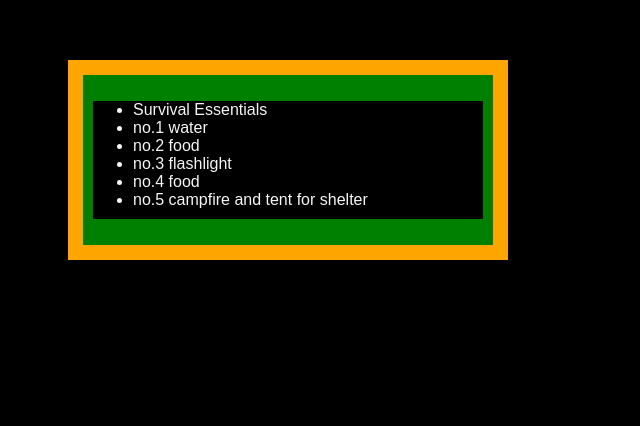
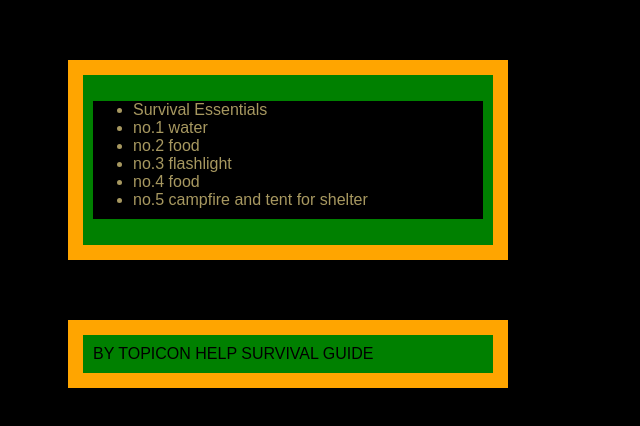
Before and after one commit to terton234/web53, a plain HTML site: page pages/survival-essentials.html in a window 1280 px wide. Shown: the whole page, without its empty margins (0-640 px from the left). Drawn offline with Linux system fonts and the light colour scheme.

Commit message:
i edited survival html so that it looks more presentive and i gave the text a rown touch

```diff
--- a/pages/survival-essentials.html
+++ b/pages/survival-essentials.html
@@ -14,6 +14,6 @@
 <li>no.4 food</li>
 <li>no.5 campfire and tent for shelter</li><ul></div>
 </div>
-
+<div class="survival">BY TOPICON HELP SURVIVAL GUIDE</div>
 </body>
 </html>
--- a/style.css
+++ b/style.css
@@ -1,11 +1,11 @@
 *{
-color:whitesmoke;
+color: #a79860;
 font-family:  Arial, Helvetica, sans-serif;
 background-color:black;
 }
 
 p a {
-  color: blue;
+  color: rgb(180, 137, 16);
 }
 img{
 height:80px;
@@ -22,3 +22,9 @@ margin:60px;
 box-sizing:border-box;
 display:grid;
 }
+.survival{
+margin-left:60px;
+margin-right:60px;
+height:fit-content;
+width:440px;
+}
```
Also changed, not shown: index.html (+1 -1 lines).
